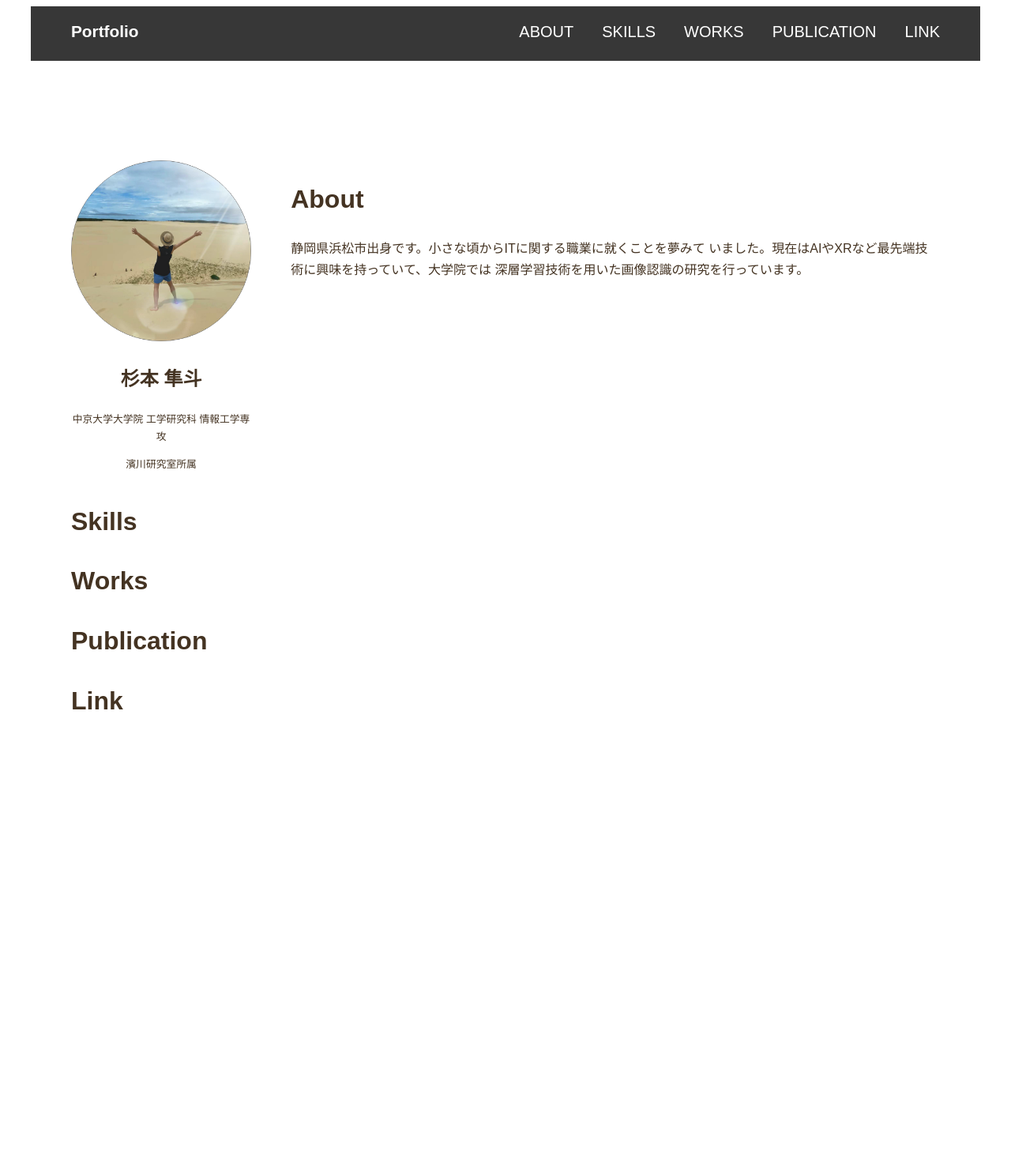
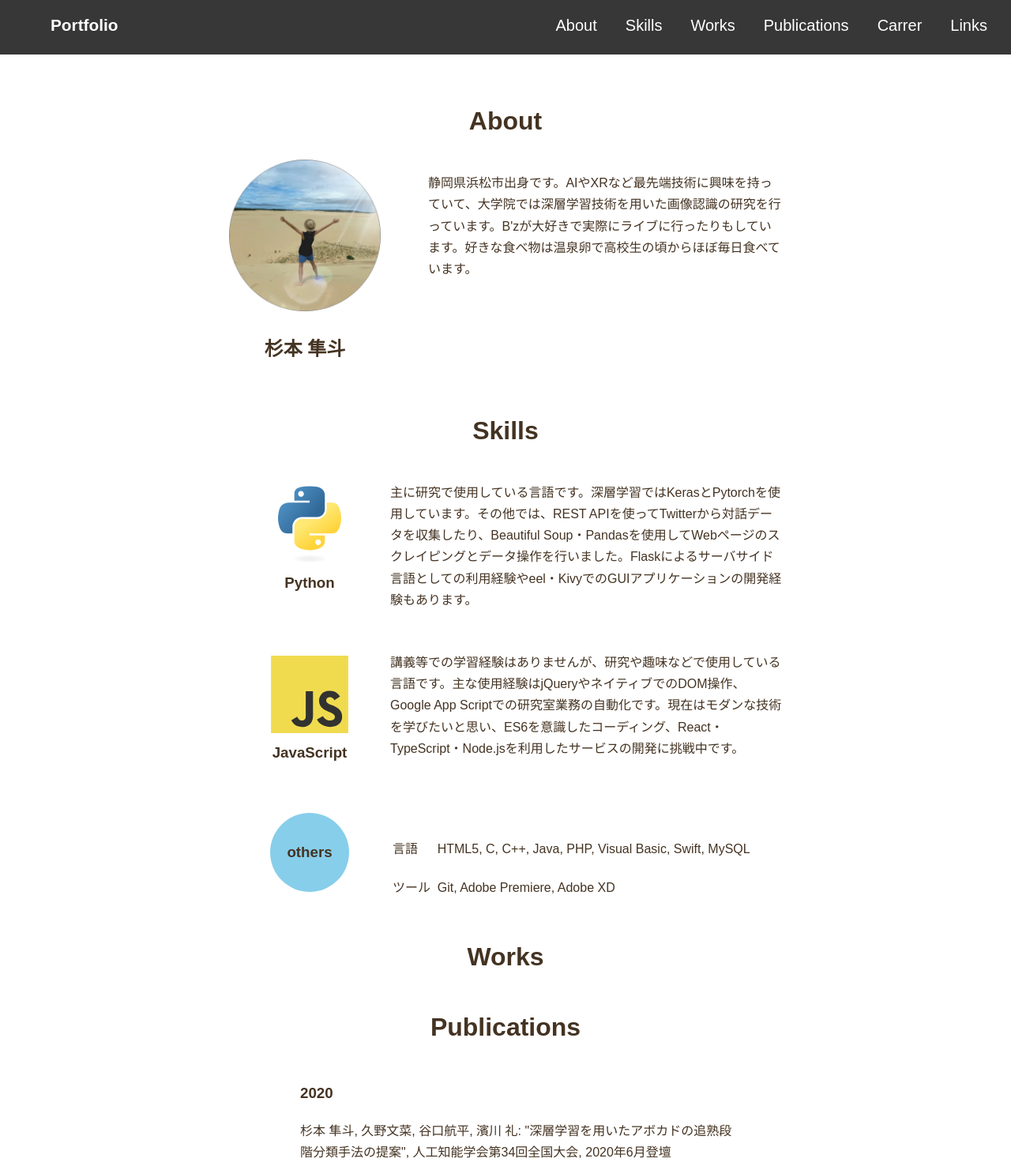
Before and after one commit to falboy1/portfolio, a plain HTML site: page index.html in a window 1280 px wide. Shown: the top 1476 px of the page at 79% size. Before the commit the page ends 936 px from the top, so only its background shows below. Drawn offline with Linux system fonts and the light colour scheme.

Commit message:
modified header, add carrer

```diff
--- a/css/index.css
+++ b/css/index.css
@@ -21,6 +21,10 @@ img {
     max-width: 100%;
 }
 
+li {
+    list-style: none;
+}
+
 
 /*
 ヘッダー
@@ -30,23 +34,22 @@ img {
     justify-content: space-between;
     background-color: #373737;
     color: white;
+    width: 100%;
+    position: fixed;
+    top: 0;
+    left: 0;
 }
 
-.wrapper {
-    max-width: 1100px;
-    margin: 0 auto;
-    padding: 0 4%;
-}
-
-.index-link {
+.htitle {
     font-size: 1.3rem;
+    margin-left: 5%;
 }
 
 .header-nav {
     display: flex;
     font-size: 1.25rem;
-    text-transform: uppercase;
     margin-top: 15px;
+    margin-right: 30px;
     list-style: none;
 }
 
@@ -61,27 +64,133 @@ img {
 
 /* メインコンテンツ
 ----------------------------------- */
-/*About*/
-.about-profile {
-    text-align: center;
-    margin-right: 50px;
+/*共通*/
+.wrapper {
+    max-width: 700px;
+    margin: 0 auto;
+    padding: 0 10%;
 }
 
-.about-profile p{
-    font-size: 0.8rem;
+.section-title{
+    text-align: center;
+    margin-top: 5%;
+}
+
+.section-content{
+    margin-left: auto;
+    margin-right: auto;
+}
+
+/*About*/
+.about {
+    margin-top: 10%;
 }
 
 .about-container {
     display: flex;
     justify-content: space-between;
-    margin-top: 10%;
+}
+
+.about-profile {
+    text-align: center;
+    margin-right: 60px;
+    width: 30%;
+}
+
+.about-description {
+    width: 70%;
 }
 
 /*Skills*/
+.skills-container {
 
+}
+
+.main-lang {
+    display: flex;
+    justify-content: start;
+    margin-top: 20px;
+    margin-bottom: 20px;
+}
+
+.lang {
+    text-align: center;
+    margin: 20px 40px;
+    width :20%;
+}
+
+.main-lang p{
+    width: 80%;
+}
+
+.lang img{
+    width: 100px;
+    height: 100px;
+}
+
+.lang h3 {
+    margin: 0 auto;
+}
+
+.etc-lang {
+    display: flex;
+}
+
+.etc {
+    text-align: center;
+    width: 20%;
+    margin: 20px 40px;
+}
+
+.etc-lang table{
+    width: 80%;
+    margin-top: 40px;
+}
+
+.etc h3 {
+    margin: 0 auto;
+}
+
+.circle {
+    display: inline-block;
+    width: 100px;
+    height: 100px;
+    border-radius: 50%;
+    background: skyblue;
+    text-align:center;
+    line-height: 100px;
+}
 
 /*Works*/
 
+/*Carrer*/
+.carrer-table td{
+    padding : 20px 40px;
+}
+
+
 /*Publication*/
+.publication-container {
+    padding-bottom: 10px;
+}
+
+.publication-list {
+    width: 80%;
+    margin: 40px auto;
+}
 
 /*Link*/
+.link-container {
+    margin-left: 20%;
+    margin-right: 20%;
+}
+
+.link-icons {
+    display: flex;
+    justify-content: space-around;
+}
+
+.link-icons p{
+    margin: 1px;
+    text-align: center;
+}
--- a/index.html
+++ b/index.html
@@ -1,57 +1,141 @@
 <!DOCTYPE html>
 <head>
     <meta charset="UTF-8">
-    <title>Hayaton's Portfolio</title>
+    <title>hayatofolio</title>
     <meta name="description" content="とある大学院生のポートフォリオ">
     <link rel="stylesheet" href="css/index.css">
 </head>
 
 <body>
-    <header class="main-header wrapper">
-        <h1 class="index-link">Portfolio</h1>
+    <header class="main-header">
+        <h1 class="htitle">Portfolio</h1>
         <nav>
             <ul class="header-nav">
                 <li><a>About</a></li>
                 <li><a>Skills</a></li>
                 <li><a>Works</a></li>
-                <li><a>Publication</a></li>
-                <li><a>Link</a></li>
+                <li><a>Publications</a></li>
+                <li><a>Carrer</a></li>
+                <li><a>Links</a></li>
             </ul>
         </nav>
     </header>
 
-    <div class="about-container wrapper">
-       <div class="about-profile">
-            <img src="img/etc/profile.png">
-            <h2>杉本 隼斗</h1>
-            <p>中京大学大学院 工学研究科 情報工学専攻</p>
-            <p>濱川研究室所属</p>
+    <div class="about">
+        <div class="section-title">
+            <h1>About</h1>
         </div>
 
-        <div class="about-description">
-            <h1>About</h1>
-            <p>
-                静岡県浜松市出身です。小さな頃からITに関する職業に就くことを夢みて
-                いました。現在はAIやXRなど最先端技術に興味を持っていて、大学院では
-                深層学習技術を用いた画像認識の研究を行っています。
+        <div class="about-container wrapper">
+            <div class="about-profile">
+                    <img src="img/etc/profile.png">
+                    <h2>杉本 隼斗</h2>
+            </div>
+            <p class="about-description">
+                静岡県浜松市出身です。AIやXRなど最先端技術に興味を持っていて、大学院では深層学習技術を用いた画像認識の研究を行っています。B'zが大好きで実際にライブに行ったりもしています。好きな食べ物は温泉卵で高校生の頃からほぼ毎日食べています。
             </p>
         </div>
     </div>
 
     <div class="skills-container wrapper">
-        <h1>Skills</h1>
+        <div class="section-title">
+            <h1>Skills</h1>
+        </div>
 
+        <div class="main-lang section-content">
+            <div class="lang">
+                <img src="img/icon/python-original.svg">
+                <h3>Python</h3>
+            </div>
+            <p>主に研究で使用している言語です。深層学習ではKerasとPytorchを使用しています。その他では、REST APIを使ってTwitterから対話データを収集したり、Beautiful Soup・Pandasを使用してWebページのスクレイピングとデータ操作を行いました。Flaskによるサーバサイド言語としての利用経験やeel・KivyでのGUIアプリケーションの開発経験もあります。</p>
+        </div>
+
+        <div class="main-lang section-content">
+            <div class="lang">
+                <img src="img/icon/javascript-original.svg">
+                <h3>JavaScript</h3>
+            </div>
+            <p>講義等での学習経験はありませんが、研究や趣味などで使用している言語です。主な使用経験はjQueryやネイティブでのDOM操作、Google App Scriptでの研究室業務の自動化です。現在はモダンな技術を学びたいと思い、ES6を意識したコーディング、React・TypeScript・Node.jsを利用したサービスの開発に挑戦中です。</p>
+        </div>
+
+        <div class="etc-lang section-content">
+            <div class="etc">
+                <h3 class="circle">others</h3>
+            </div>
+
+            <table>
+                <tr>
+                    <td>言語</td>
+                    <td>HTML5, C, C++, Java, PHP, Visual Basic, Swift, MySQL</td>
+                </tr>
+                <tr>
+                    <td>ツール</td>
+                    <td>Git, Adobe Premiere, Adobe XD</td>
+                </tr>
+            </table>
+        </div>
     </div>
 
     <div class="works-container wrapper">
-        <h1>Works</h1>
+        <div class="section-title">
+            <h1>Works</h1>
+        </div>
     </div>
 
-    <div class="pubilication-container wrapper">
-        <h1>Publication</h1>
+    <div class="publication-container wrapper">
+        <div class="section-title">
+            <h1>Publications</h1>
+        </div>
+        <ul class="publication-list">
+            <li><h3>2020</h3>杉本 隼斗, 久野文菜, 谷口航平, 濱川 礼: "深層学習を用いたアボカドの追熟段階分類手法の提案", 人工知能学会第34回全国大会, 2020年6月登壇</li>
+            <li><h3>2019</h3>杉本 隼斗, 中山裕貴, 渡邉 一樹, 中園 歩, 濱川 礼: "レッテルを用いた雑談向けチャットボット「Lamb」の提案", エンターテイメントコンピューティングシンポジウム, 2019年9月登壇・ポスター発表</li>
+        </ul>
+    </div>
+
+    <div class="carrer-container wrapper">
+        <div class="section-title">
+            <h1>Carrer</h1>
+        </div>
+        <table class="carrer-table section-content">
+            <tr>
+                <td>2010.4 ~ 2013.3</td>
+                <td>静岡県浜松市立天竜中学校</td>
+            </tr>
+            <tr>
+                <td>2013.4 ~ 2016.3</td>
+                <td>静岡県立磐田西高等学校</td>
+            </tr>
+            <tr>
+                <td>2016.4 ~ 2020.3</td>
+                <td>中京大学 工学部 情報工学科</td>
+            </tr>
+            <tr>
+                <td>2020.4 ~ 現在</td>
+                <td>中京大学大学院 工学研究科 情報工学専攻</td>
+            </tr>
+        </table>
     </div>
 
     <div class="link-container wrapper">
-        <h1>Link</h1>
+        <div class="section-title">
+            <h1>Link</h1>
+        </div>
+        <div class="link-icons">
+            <div>
+                <img src="img/icon/github.png">
+                <p>github</p>
+            </div>
+            <div>
+                <img src="img/icon/qiita.png">
+                <p>qiita</p>
+            </div>
+            <div>
+                <img src="img/icon/slideshare.png">
+                <p>slideshare</p>
+            </div>
+            <div>
+                <p>研究室</p>
+            </div>
+        </div>
     </div>
 </body>
```
Also changed, not shown: img/icon/github.png (added), img/icon/javascript-original.svg (added), img/icon/python-original.svg (added), img/icon/qiita.png (added), img/icon/slideshare.png (added).
